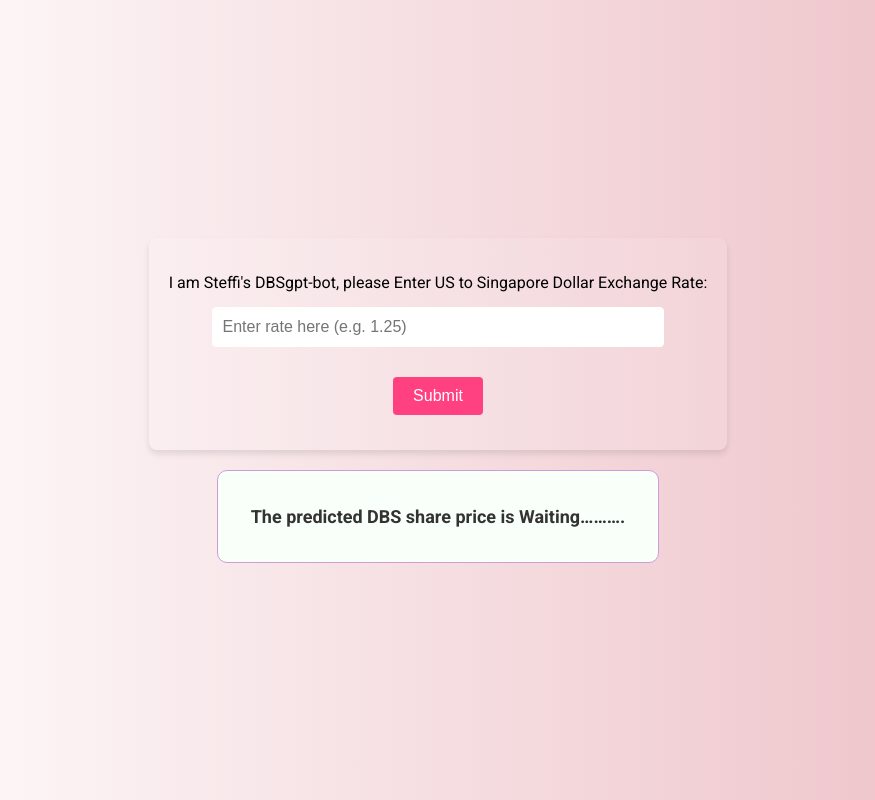
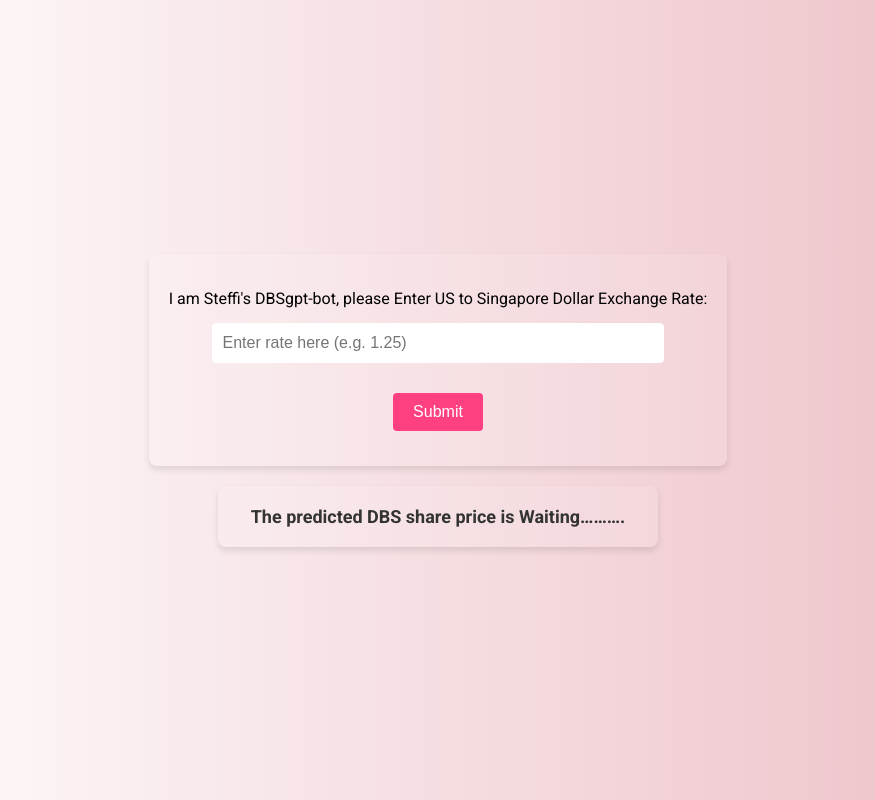
Before and after one commit to standsir/dbs-share-price-prediction, a Flask app: page / in a window 1280 px wide. Shown: the whole page, without its empty margins (202-1077 px from the left). Run offline with Flask 3, Linux system fonts and the light colour scheme.

Commit message:
Update index.html

```diff
--- a/templates/index.html
+++ b/templates/index.html
@@ -62,13 +62,13 @@
 
         <!-- Result box -->
         {% if result %}
-        <div style="border: 1px solid #ce9dd9; padding: 20px; border-radius: 10px; width: 400px; text-align: center; background-color: #f9fff9;">
-            <p style="font-weight: bold; font-size: 18px; color: #333;">
+        <div style="background-color: rgba(255, 255, 255, 0.1); padding: 20px; border-radius: 8px;
+                    box-shadow: 0 4px 6px rgba(0, 0, 0, 0.1); width: 400px; text-align: center;">
+            <p style="font-weight: bold; font-size: 18px; color: #333; margin: 0;">
                 The predicted DBS share price is {{result}}
             </p>
         </div>
         {% endif %}
-
     </div>
 </body>
 </html>
```
